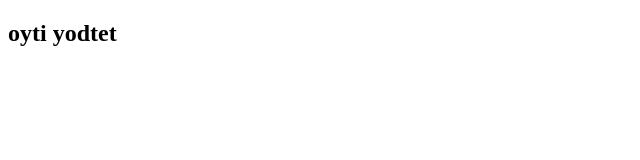
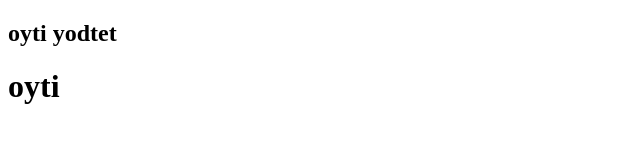
Before and after one commit to Shokhake0987/dokstansiya, a plain HTML site: page index.html in a window 1280 px wide. Shown: the full height of the page, 0-640 px from the left. Drawn offline with Linux system fonts and the light colour scheme.

Commit message:
Update index.html

```diff
--- a/index.html
+++ b/index.html
@@ -7,5 +7,6 @@
 </head>
 <body>
 	<h2>oyti yodtet</h2>
+	<h1>oyti</h1>
 </body>
 </html>
```
